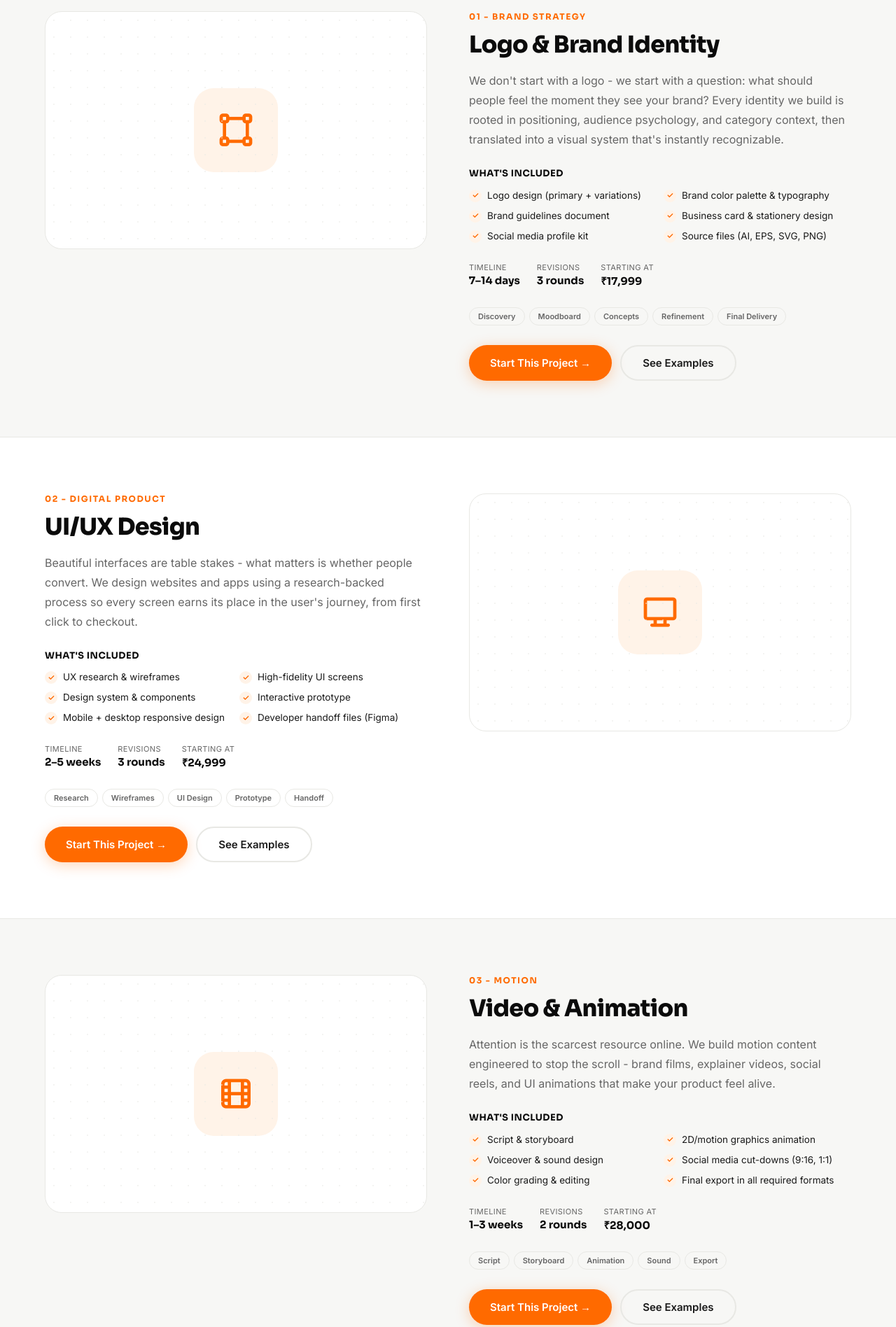
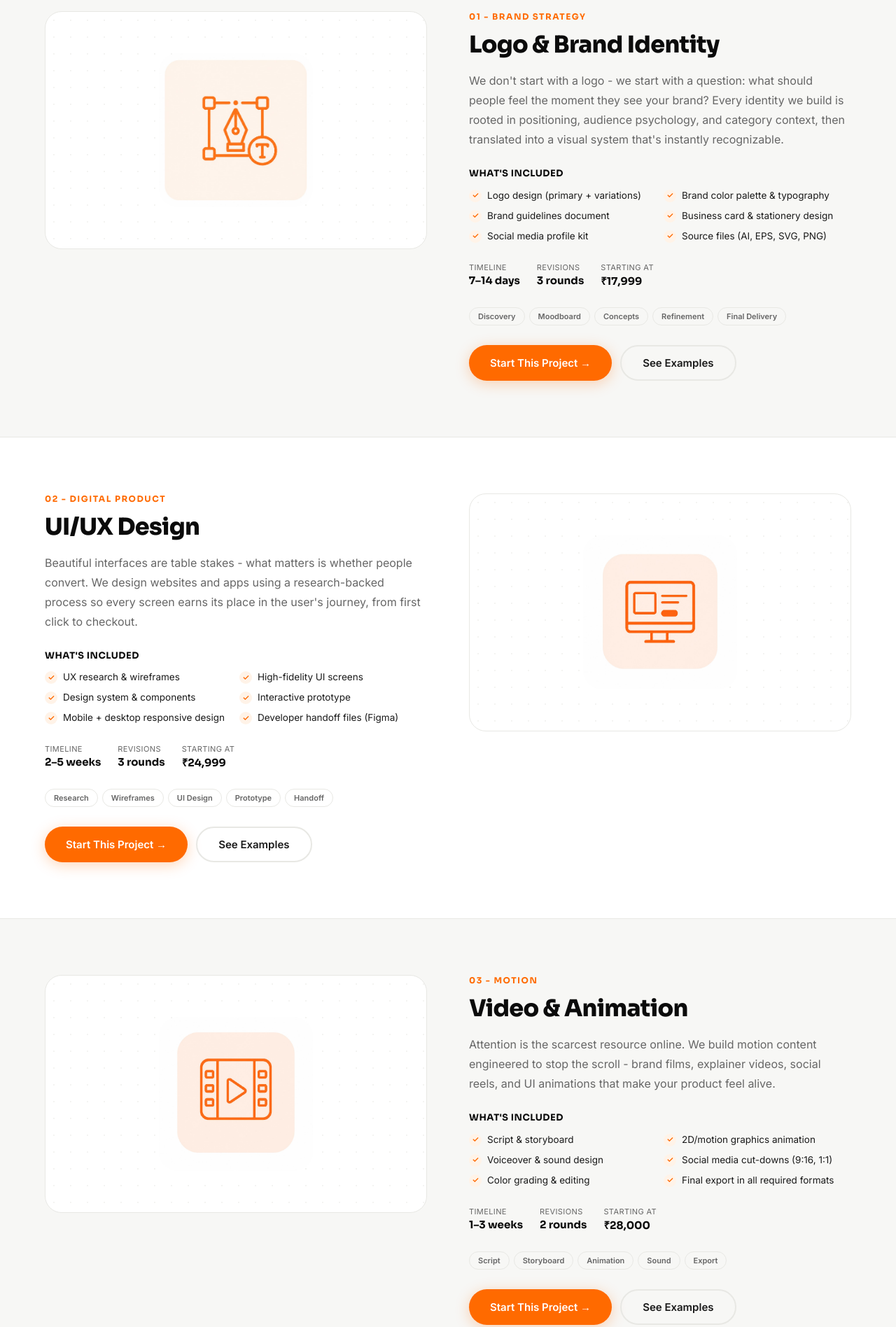
Before and after one commit to aginfotech-dev/arka-arts, a website: page services.html in a window 1280 px wide. Shown: the part 640-2536 px from the top of the page at 70% size. Drawn offline with Linux system fonts and the light colour scheme.

Commit message:
Services

```diff
--- a/services.html
+++ b/services.html
@@ -69,7 +69,7 @@
 <div class="service-block" id="s1">
   <div class="service-visual">
     <div class="service-visual-grid"></div>
-    <div class="service-visual-icon"><i class="ti ti-vector" aria-hidden="true"></i></div>
+    <img class="service-visual-img" src="images/logo-brand.jpg" alt="Logo & Brand Identity" />
   </div>
   <div class="service-content">
     <div class="scard-num">01 - BRAND STRATEGY</div>
@@ -133,7 +133,7 @@
   </div>
   <div class="service-visual">
     <div class="service-visual-grid"></div>
-    <div class="service-visual-icon"><i class="ti ti-device-desktop" aria-hidden="true"></i></div>
+    <img class="service-visual-img" src="images/ui-ux.jpg" alt="UI/UX Design" />
   </div>
 </div>
 
@@ -141,7 +141,7 @@
 <div class="service-block" id="s3">
   <div class="service-visual">
     <div class="service-visual-grid"></div>
-    <div class="service-visual-icon"><i class="ti ti-movie" aria-hidden="true"></i></div>
+    <img class="service-visual-img" src="images/video.jpg" alt="Video & Animation" />
   </div>
   <div class="service-content">
     <div class="scard-num">03 - MOTION</div>
@@ -205,7 +205,7 @@
   </div>
   <div class="service-visual">
     <div class="service-visual-grid"></div>
-    <div class="service-visual-icon"><i class="ti ti-brush" aria-hidden="true"></i></div>
+    <img class="service-visual-img" src="images/illustration.jpg" alt="Illustration & Digital Art" />
   </div>
 </div>
 
@@ -213,7 +213,7 @@
 <div class="service-block" id="s5">
   <div class="service-visual">
     <div class="service-visual-grid"></div>
-    <div class="service-visual-icon"><i class="ti ti-brand-instagram" aria-hidden="true"></i></div>
+    <img class="service-visual-img" src="images/social.jpg" alt="Social Media Graphics" />
   </div>
   <div class="service-content">
     <div class="scard-num">05 - CONTENT</div>
--- a/styles.css
+++ b/styles.css
@@ -535,6 +535,7 @@ footer{background:var(--dark);padding:60px 5% 30px}
 .service-block:nth-child(even){background:var(--gray)}
 .service-visual{border-radius:24px;overflow:hidden;border:1px solid var(--border);background:var(--white);padding:40px;display:flex;align-items:center;justify-content:center;min-height:340px;position:relative}
 .service-visual-icon{width:120px;height:120px;border-radius:28px;background:var(--orange-xl);display:flex;align-items:center;justify-content:center;font-size:56px;color:var(--orange)}
+.service-visual-img{position:relative;z-index:1;width:220px;height:220px;border-radius:28px;object-fit:cover}
 .service-visual-grid{position:absolute;inset:0;background-image:radial-gradient(circle,var(--border) 1px,transparent 1px);background-size:24px 24px;opacity:.5}
 .service-content .scard-num{font-family:var(--ff-head);font-size:12px;font-weight:700;color:var(--orange);letter-spacing:1.5px;margin-bottom:14px}
 .service-content h2{font-family:var(--ff-head);font-size:clamp(26px,2.6vw,36px);font-weight:800;color:var(--dark);margin-bottom:16px;line-height:1.2}
```
Also changed, not shown: images/illustration.jpg (added), images/logo-brand.jpg (added), images/social.jpg (added), images/ui-ux.jpg (added), images/video.jpg (added).
